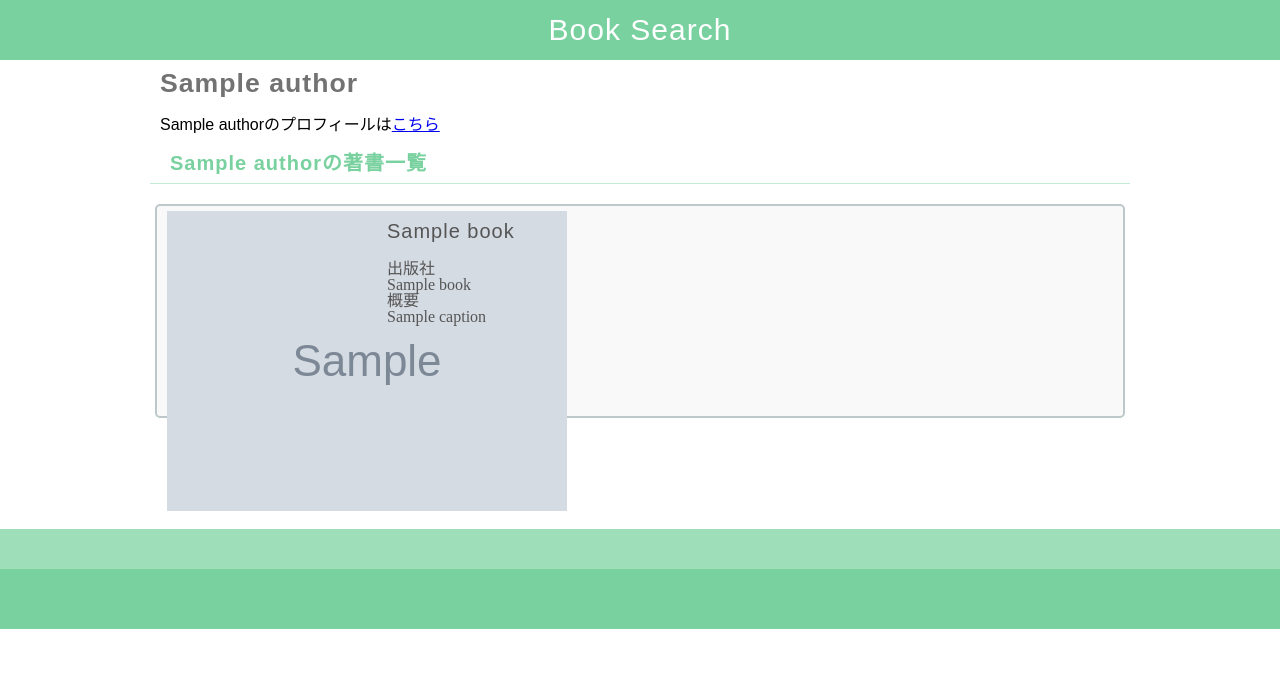
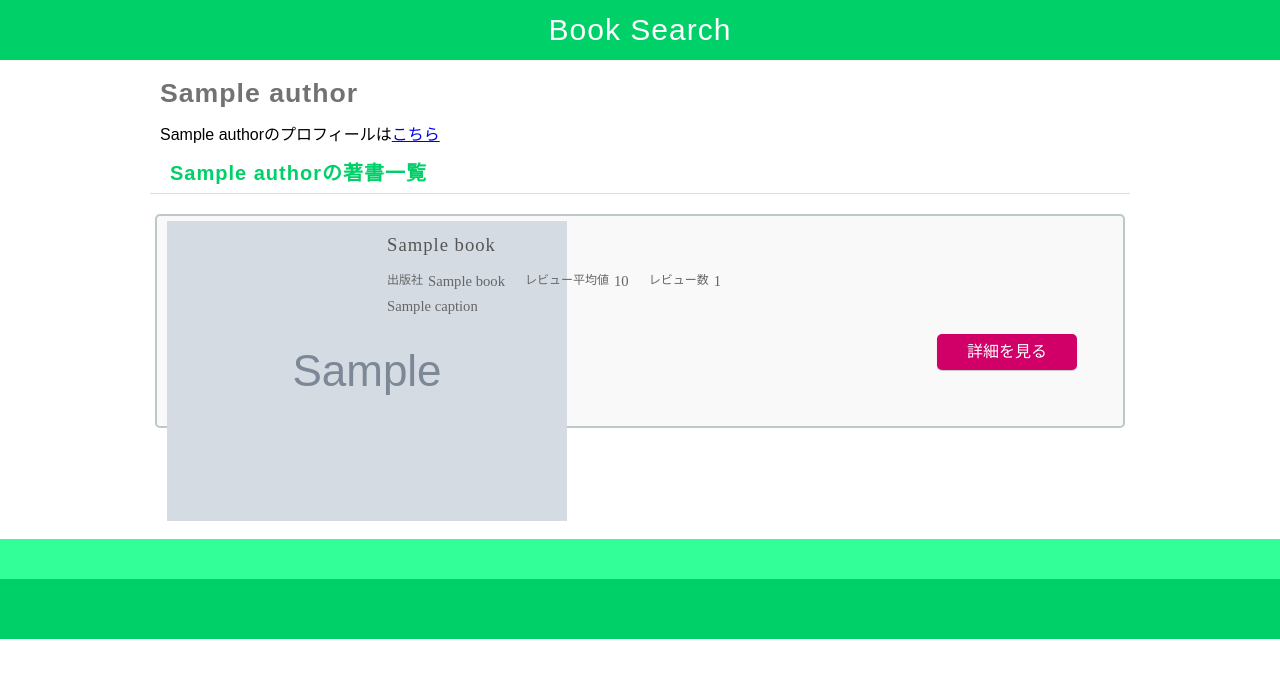
Before and after one commit to nanakenashi/book_search, a Flask app: template src/templates/author.html in a window 1280 px wide. Shown: the top 678 px of the page. Run offline with Flask 2, Linux system fonts and the light colour scheme; tables that the repository leaves empty hold one stand-in row (values such as "Sample post"); the template is opened without the code that fills it: values that come from a table or form of the project are taken from there, most other values are stand-ins (such as "Sample title", 1, 10 or a date in 2020); grey boxes marked "Sample" are stand-in pictures.

Commit message:
Modified layout

```diff
--- a/src/static/css/author.css
+++ b/src/static/css/author.css
@@ -19,21 +19,25 @@
 section.books .book:hover {
   position: relative;
   background-color:#e9e9e9;
-  border: 2px solid #78d19e;
 }
 
 section.books .book .title {
   float: left;
-  width: 680px;
-  color: #555;
-  font-size: 20px;
-  letter-spacing: 1px;
-  margin: 15px 0;
+  width: 700px;
+  margin: 20px 0 15px 0;
   padding-left: 10px;
 }
 
-section.books .book .title p {
+section.books .book .title a {
+  color: #555;
+  letter-spacing: 1px;
   text-decoration: none;
+  font-size: 14pt;
+}
+
+section.books .book .title a:hover {
+  color: #d00068;
+  text-decoration: underline;
 }
 
 section.books .book .photo {
@@ -46,8 +50,55 @@
 
 section.books .book .spec {
   float: left;
-  width: 680px;
+  width: 700px;
   margin: 5px 10px;
-  color: #555;
+  color: #666;
+}
+
+section.books .book .spec dt {
+  float: left;
+  margin-right: 5px;
+  font-size: 9pt;
+}
+
+section.books .book .spec dd {
+  float: left;
+  margin-right: 20px;
+  font-size: 11pt;
+}
+
+section.books .book .description {
+  float: left;
+  width: 700px;
+  margin: 5px 10px;
+  color: #666;
   word-wrap: break-word;
+  font-size: 11pt;
 }
+
+section.books .book .detail {
+  float: left;
+  width: 700px;
+  margin: 15px 10px;
+}
+
+section.books .book .detail a {
+  float: right;
+  color: #fff;
+  background-color:#d00068;
+  margin-right: 10px;
+  padding: 10px 30px;
+  border-radius: 5px;
+  box-shadow: 0 1px 1px 0 rgba(0,0,0,0.2);
+}
+
+section.books .book .detail a:hover {
+  float: right;
+  color: #fff;
+  background-color:#d00068;
+  padding: 10px 30px;
+  border-radius: 5px;
+  position: relative;
+  top: 1px;
+  box-shadow: none;
+}
--- a/src/static/css/authors.css
+++ b/src/static/css/authors.css
@@ -32,6 +32,6 @@
 }
 
 .list li a:hover {
-  color: #78d19e;
+  color: #d00068;
   text-decoration: underline;
 }
--- a/src/static/css/layout.css
+++ b/src/static/css/layout.css
@@ -15,7 +15,7 @@
 header {
   height: 60px;
   width: 100%;
-  background-color: #78d19e;
+  background-color: #00d068;
   color: #fff;
   top: 0px;
 }
@@ -41,7 +41,7 @@
 }
 
 footer {
-  background-color: #78d19e;
+  background-color: #00d068;
   height: 60px;
 }
 
@@ -55,7 +55,7 @@
 }
 
 #pre-footer {
-  background-color: #9edfb9;
+  background-color: #33ff99;
   height: 40px;
 }
 
@@ -71,6 +71,7 @@
   font-size: 20pt;
   letter-spacing: 1px;
   color: #727272;
+  margin-top: 20px;
   margin-bottom: 20px;
   padding-left: 10px;
 }
@@ -78,7 +79,7 @@
 h2 {
   font-size: 15pt;
   letter-spacing: 1px;
-  color: #78d19e;
+  color: #00d068;
   border-bottom: #c4ecd5 1px solid;
   padding: 10px 20px;
   margin-bottom: 20px;
--- a/src/templates/author.html
+++ b/src/templates/author.html
@@ -12,7 +12,7 @@
   <div class="description">
     {% if author.url %}
       <p>
-        {{ author.name }}のプロフィールは<a href="{{ author.url }}">こちら</a>
+        {{ author.name }}のプロフィールは<a href="{{ author.url }}" target="_blank">こちら</a>
       </p>
     {% endif %}
   </div>
@@ -22,30 +22,49 @@
 
     {% if books | length > 0 %}
       {% for book in books %}
-        <a href="{{ book.url }}">
           <div class="book">
             <div class="photo">
+              <a href="{{ book.url }}">
                 <img src="{{ book.large_image_url }}">
+              </a>
             </div>
 
             <div class="title">
-              <p>{{ book.title }}</p>
+              <a href="{{ book.url }}">
+                {{ book.title }}
+              </a>
             </div>
 
-            <dl class="spec">
+            <div class="spec">
+              <dl>
                 <dt>出版社</dt>
                 <dd>
                   {{ book.publisher_name }}
                 </dd>
-              <dt>概要</dt>
+                <dt>レビュー平均値</dt>
                 <dd>
-                {{ book.caption }}
+                  {{ book.review_average }}
                 </dd>
+                <dt>レビュー数</dt>
+                <dd>
+                  {{ book.review_count }}
+                </dd>
+
+                <div class="clear"></div>
               </dl>
             </div>
-        </a>
+
+            <div class="description">
+              {{ book.caption }}
+            </div>
+
+            <div class="detail">
+              <a href="{{ book.url }}">詳細を見る</a>
+            </div>
+          </div>
 
         <div class="clear"></div>
+
       {% endfor %}
     {% endif %}
   </section>
```
Lines whose indentation alone changed are shown as unchanged.
